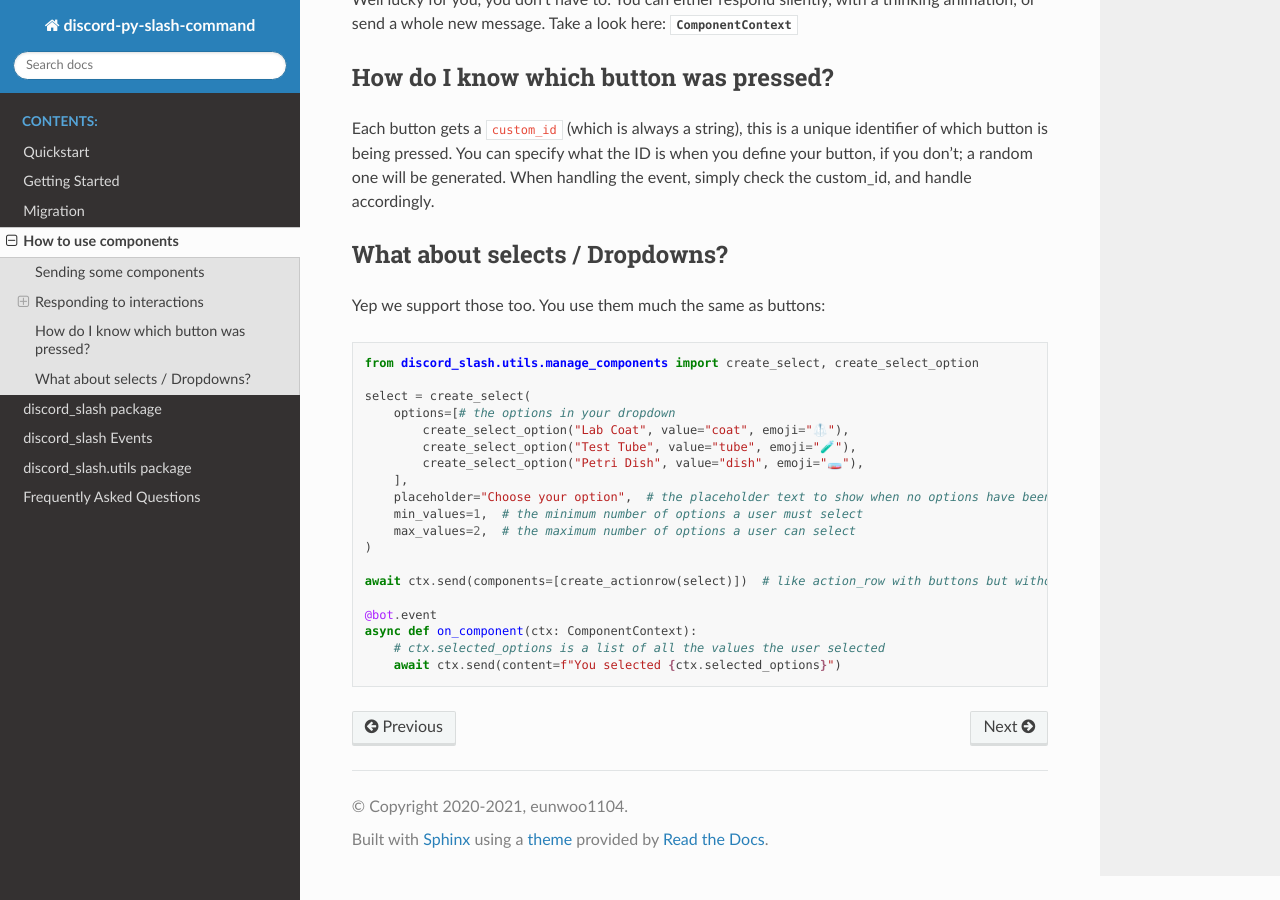
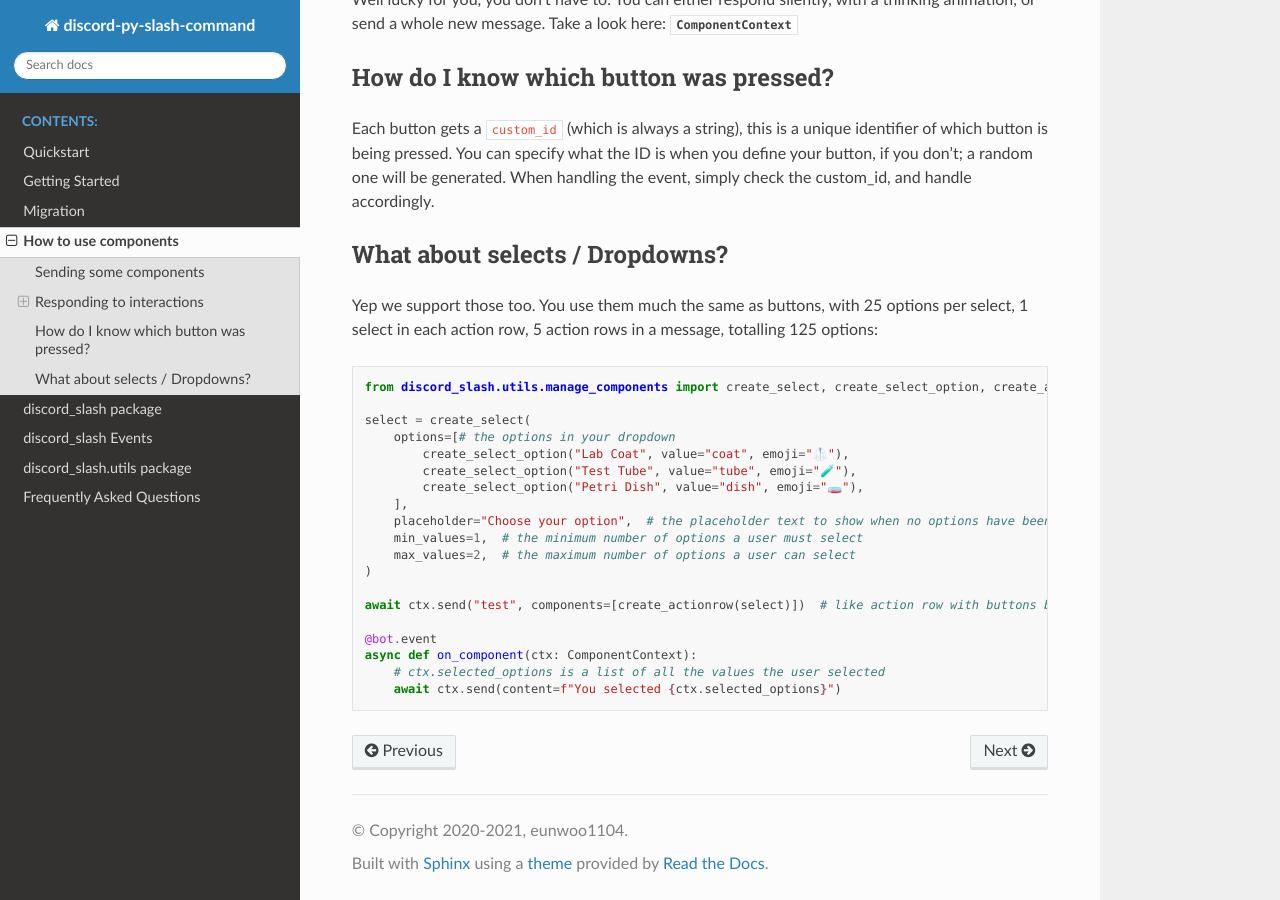
Before and after one commit to interactions-py/interactions.py, a Sphinx documentation site: the page built from docs/components.rst, in a window 1280 px wide and 900 px high, scrolled down 2676 px. Built offline with Sphinx 7.4.7 and the Read the Docs theme 2.0.0, drawn with Linux system fonts in a browser that asks for light colours; the version number could not be read and is left out.

Commit message:
Fix example and show limits
Fixed example since you can't send an empty message so you need content, and added the limits to selects.

```diff
--- a/docs/components.rst
+++ b/docs/components.rst
@@ -117,11 +117,11 @@ Each button gets a ``custom_id`` (which is always a string), this is a unique id
 What about selects / Dropdowns?
 _______________________________
 
-Yep we support those too. You use them much the same as buttons:
+Yep we support those too. You use them much the same as buttons, with 25 options per select, 1 select in each action row, 5 action rows in a message, totalling 125 options:
 
 .. code-block:: python
 
-    from discord_slash.utils.manage_components import create_select, create_select_option
+    from discord_slash.utils.manage_components import create_select, create_select_option, create_actionrow
 
     select = create_select(
         options=[# the options in your dropdown
@@ -134,7 +134,7 @@ Yep we support those too. You use them much the same as buttons:
         max_values=2,  # the maximum number of options a user can select
     )
 
-    await ctx.send(components=[create_actionrow(select)])  # like action_row with buttons but without * in front of the variable
+    await ctx.send("test", components=[create_actionrow(select)])  # like action row with buttons but without * in front of the variable
 
     @bot.event
     async def on_component(ctx: ComponentContext):
```
